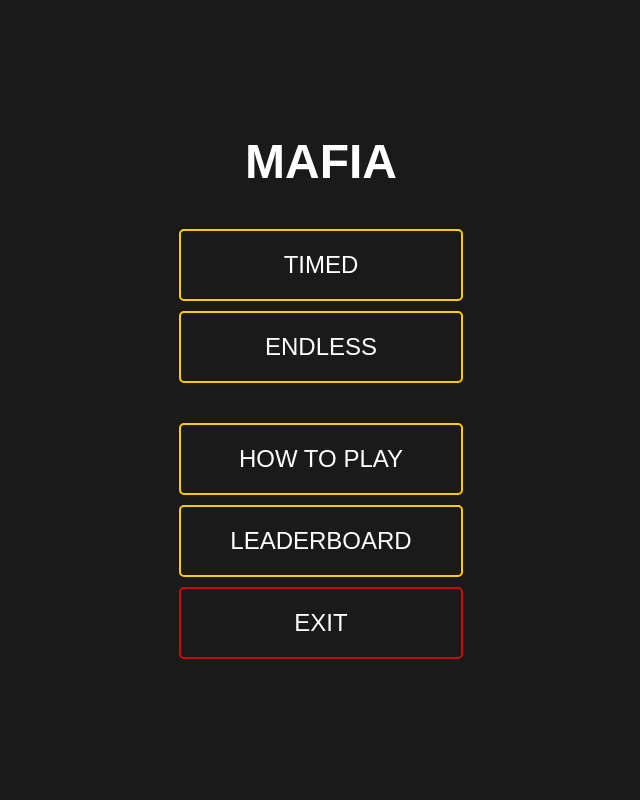
After one commit to DDurbaa/Minigamer, a PHP site: page /lockpicker/mafiamenu.html in a window 1280 px wide. The commit adds this page. Shown: the whole page, without its empty margins (319-959 px from the left). Run offline with PHP 8.4, Linux system fonts and the light colour scheme.

Commit message:
Add files via upload

```diff
--- /dev/null
+++ b/lockpicker/mafiamenu.html
@@ -0,0 +1,83 @@
+<!DOCTYPE html>
+<html lang="en">
+<head>
+    <meta charset="UTF-8">
+    <meta name="viewport" content="width=device-width, initial-scale=1.0">
+    <title>Mafia Menu</title>
+    <style>
+        body {
+            display: flex;
+            justify-content: center;
+            align-items: center;
+            height: 100vh;
+            margin: 0;
+            background-color: #1a1a1a;
+            font-family: Arial, sans-serif;
+            color: white;
+        }
+
+        .menu {
+            text-align: center;
+        }
+
+        h1 {
+            margin-bottom: 40px;
+            font-size: 3em;
+        }
+
+        .buttons,
+        .bottom-buttons {
+            margin-bottom: 40px;
+        }
+
+        .button {
+            display: block;
+            padding: 20px 40px;
+            margin: 10px auto;
+            width: 200px;
+            border: 2px solid #ffcc00;
+            border-radius: 5px;
+            text-decoration: none;
+            color: white;
+            font-size: 1.5em;
+            transition: background-color 0.3s, color 0.3s;
+        }
+        .buttonexit {
+            display: block;
+            padding: 20px 40px;
+            margin: 10px auto;
+            width: 200px;
+            border: 2px solid #CD090F;
+            border-radius: 5px;
+            text-decoration: none;
+            color: white;
+            font-size: 1.5em;
+            transition: background-color 0.3s, color 0.3s;
+        }
+        .buttonexit.hover,
+        .buttonexit:hover {
+            background-color: #CD090F;
+            color: #333;
+        }
+        .button.hover,
+        .button:hover {
+            background-color: #ffcc00;
+            color: #333;
+        }
+    </style>
+</head>
+<body>
+    <div class="menu">
+        <h1>MAFIA</h1>
+        <div class="buttons">
+            <a href="mafia.html" class="button">TIMED</a>
+            <a href="mafia.html" class="button">ENDLESS</a>
+        </div>
+        <div class="bottom-buttons">
+            <a href="#" class="button">HOW TO PLAY</a>
+            <a href="#" class="button">LEADERBOARD</a>
+            <a href="../lockpicking.html" class="buttonexit">EXIT</a>
+        </div>
+    </div>
+</body>
+</html>
```
Also changed, not shown: lockpicking.html (+7 -6 lines), styles.css (+86 -19 lines), medieval.gif (added), medieval.png (added), wheel.png (added).
